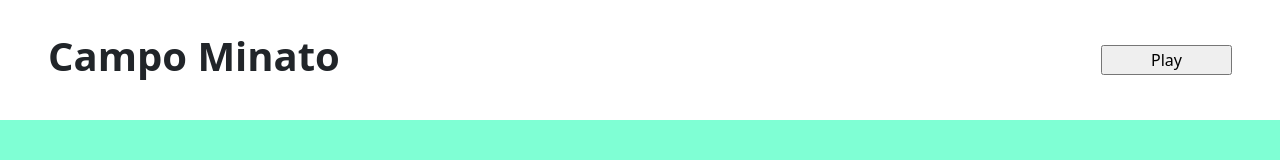
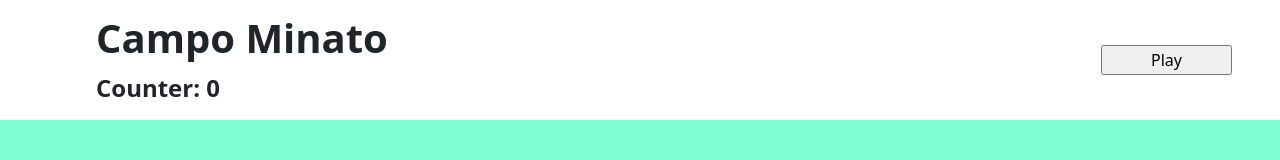
Before and after one commit to nabilmoutahir/js-campominato-grid, a plain HTML site: page index.html in a window 1280 px wide. Drawn offline with nearby package versions, Linux system fonts and the light colour scheme.

Commit message:
add counter

```diff
--- a/index.html
+++ b/index.html
@@ -16,7 +16,15 @@
 <body>
 
     <header class="d-flex justify-content-between align-items-center">
-        <h1 class="fw-bold px-5">Campo Minato</h1>
+        <div class="px-5">
+            <h1 class="fw-bold px-5">Campo Minato</h1>
+
+            <div id="points" class="px-5 fw-bold fs-4">
+                Counter: 0
+            </div>
+        </div>
+
+
 
         <div class="px-5">
             <input class="px-5" type="button" value="Play" id="play-btn">
```
